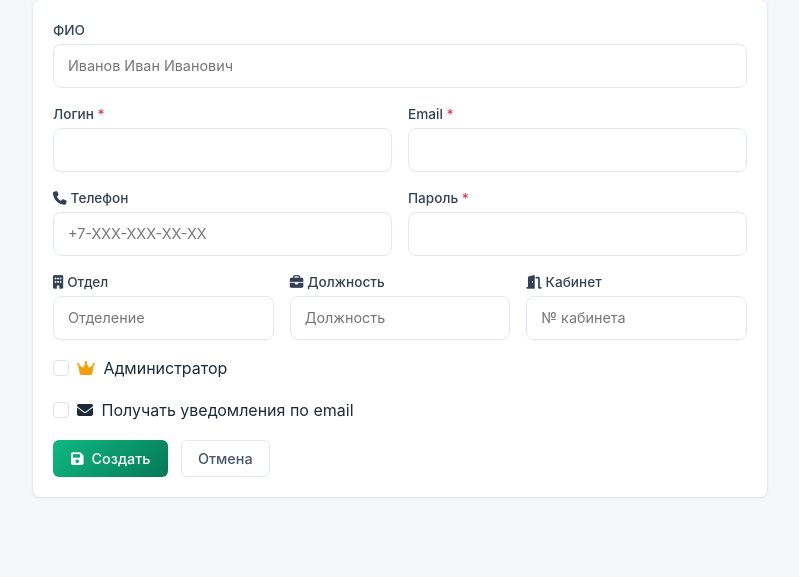
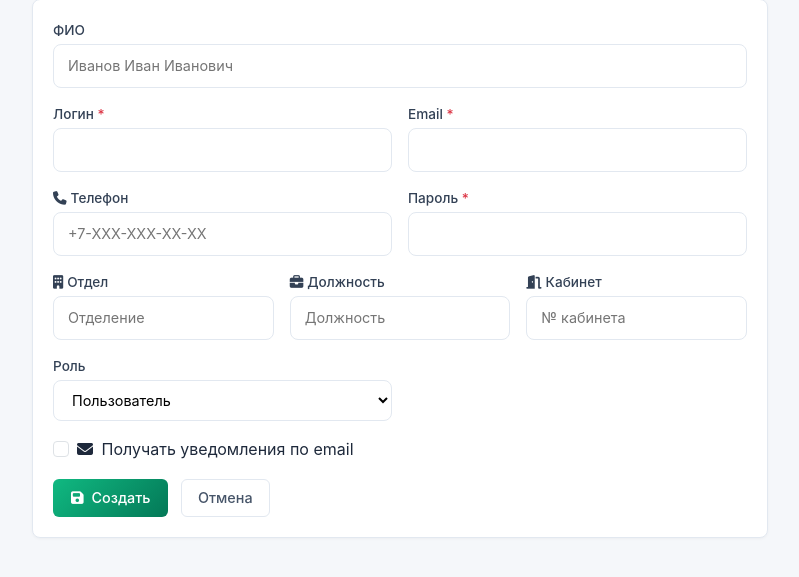
Before and after one commit to Mi-Gear/Pulse, a Flask app: page /admin/user/create in a window 1280 px wide. Shown: the part 182-759 px from the top of the page, without its empty margins (50-849 px from the left). Run offline with Flask 3, Linux system fonts and the light colour scheme; a user stored in the database is signed in; parts of the project's set-up code (start-up, migrations or seed data) failed here and were passed over; some libraries are stand-ins or nearby versions.

Commit message:
Add three-role user form

```diff
--- a/templates/admin_user_form.html
+++ b/templates/admin_user_form.html
@@ -69,14 +69,13 @@
                             <input type="text" class="form-control-modern" name="office" value="{{ user.office if user else '' }}" placeholder="№ кабинета">
                         </div>
 
-                        <div class="col-12">
-                            <div class="form-check">
-                                <input type="checkbox" class="form-check-input" id="role == 0" name="role == 0"
-                                       {% if user and user.role == 0 %}checked{% endif %}>
-                                <label class="form-check-label" for="role == 0">
-                                    <i class="fas fa-crown me-1" style="color: #f59e0b;"></i> Администратор
-                                </label>
-                            </div>
+                        <div class="col-md-6">
+                            <label class="form-label-modern" for="role">Роль</label>
+                            <select class="form-select-modern" id="role" name="role" required>
+                                <option value="0" {% if user and user.role == 0 %}selected{% endif %}>Администратор</option>
+                                <option value="1" {% if not user or user.role == 1 %}selected{% endif %}>Пользователь</option>
+                                <option value="2" {% if user and user.role == 2 %}selected{% endif %}>Оператор</option>
+                            </select>
                         </div>
 
                         <div class="col-12">
```
